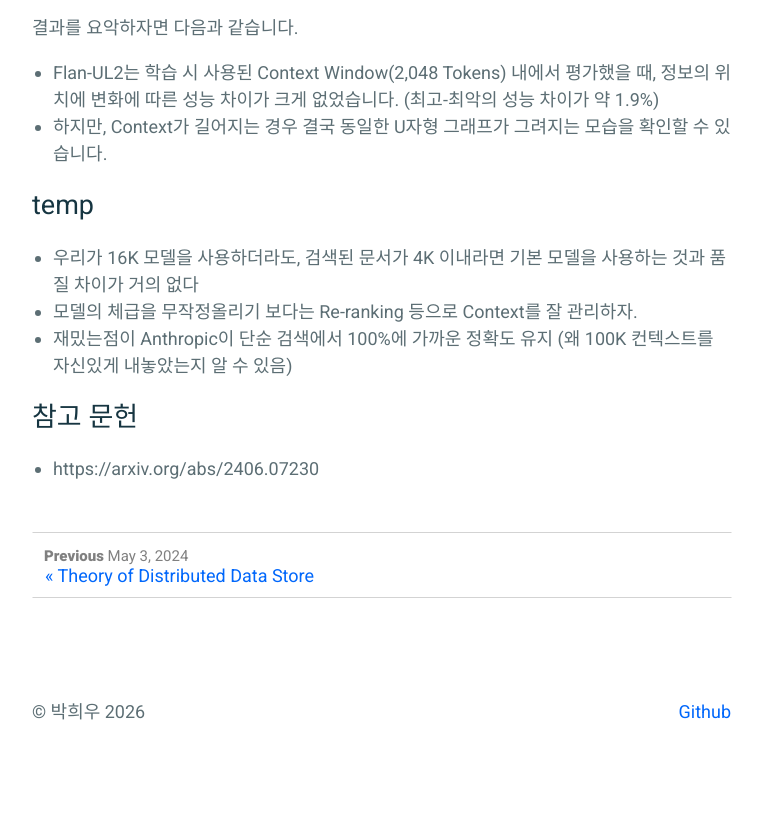
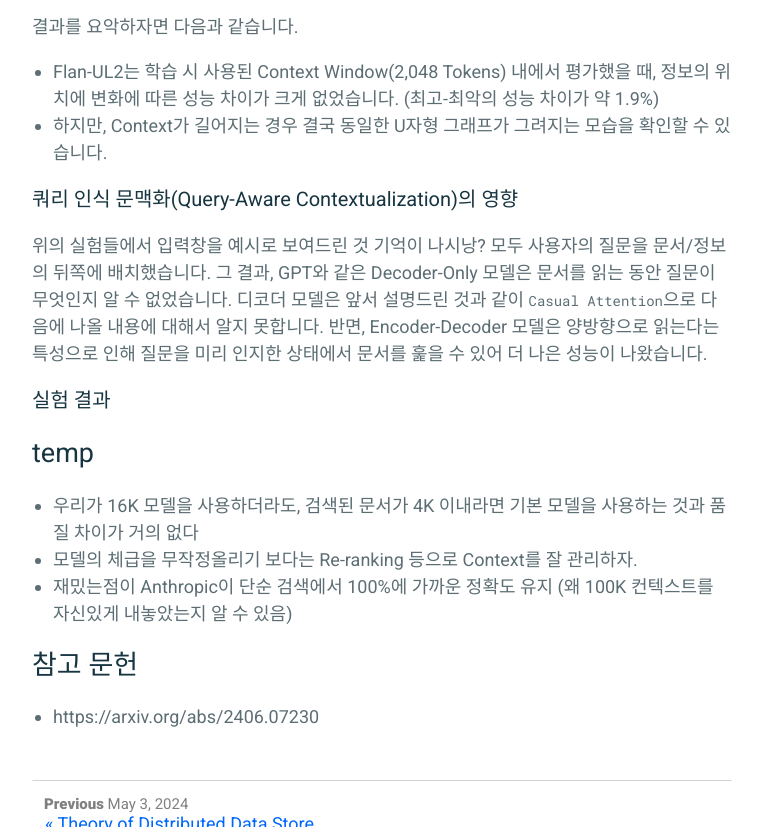
Before and after one commit to parkhuiwo0/parkhuiwo0.github.io, a Jekyll site: the page built from _posts/2026-03-27-Lost-In-the-Middle.md, in a window 1280 px wide and 900 px high, scrolled down 7571 px, cut to the strip 73-900 px from the top of the window. Shown: the whole strip, without its empty margins (258-1021 px from the left). Built offline with Jekyll 4.4.1, drawn with Linux system fonts in a browser that asks for light colours; some of the changed text lies outside the part shown.

Commit message:
Update 2026-03-27-Lost-In-the-Middle.md

```diff
--- a/_posts/2026-03-27-Lost-In-the-Middle.md
+++ b/_posts/2026-03-27-Lost-In-the-Middle.md
@@ -215,14 +215,19 @@ Decoder Only모델과 Encoder-Decoder 모델을 대략 설명하자면 다음과
 - Encoder-Decoder
     - 입력 전체를 양방향으로 한꺼번에 읽습니다. 전체적인 맥락 속에서 정보의 중요도를 판단하는 능력이 더 뛰어납니다.
 
-### 실험 결과
+#### 실험 결과
 <img width="770" height="240" alt="image" src="https://github.com/user-attachments/assets/c50a399e-a837-48bb-ac6a-0a5065a4b0f7" />
 
 결과를 요악하자면 다음과 같습니다.
 - Flan-UL2는 학습 시 사용된 Context Window(2,048 Tokens) 내에서 평가했을 때, 정보의 위치에 변화에 따른 성능 차이가 크게 없었습니다. (최고-최악의 성능 차이가 약 1.9%)
 -  하지만, Context가 길어지는 경우 결국 동일한 U자형 그래프가 그려지는 모습을 확인할 수 있습니다.
 
+### 쿼리 인식 문맥화(Query-Aware Contextualization)의 영향
+위의 실험들에서 입력창을 예시로 보여드린 것 기억이 나시낭? 모두 사용자의 질문을 문서/정보의 뒤쪽에 배치했습니다.
+그 결과, GPT와 같은 Decoder-Only 모델은 문서를 읽는 동안 질문이 무엇인지 알 수 없었습니다. 디코더 모델은 앞서 설명드린 것과 같이 `Casual Attention`으로 다음에 나올 내용에 대해서 알지 못합니다.
+반면, Encoder-Decoder 모델은 양방향으로 읽는다는 특성으로 인해 질문을 미리 인지한 상태에서 문서를 훑을 수 있어 더 나은 성능이 나왔습니다.
 
+### 실험 결과
 
 # temp
 - 우리가 16K 모델을 사용하더라도, 검색된 문서가 4K 이내라면 기본 모델을 사용하는 것과 품질 차이가 거의 없다
```
Also changed, not shown: other parts of _posts/2026-03-27-Lost-In-the-Middle.md (+1 -1 lines).
